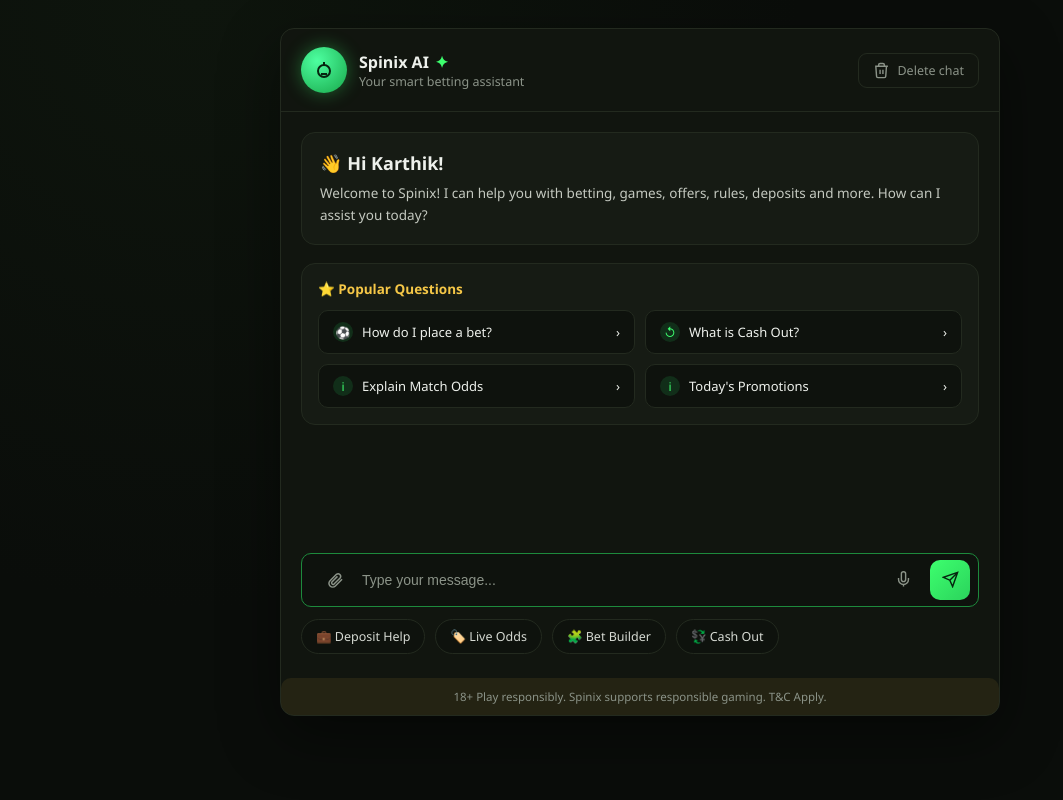
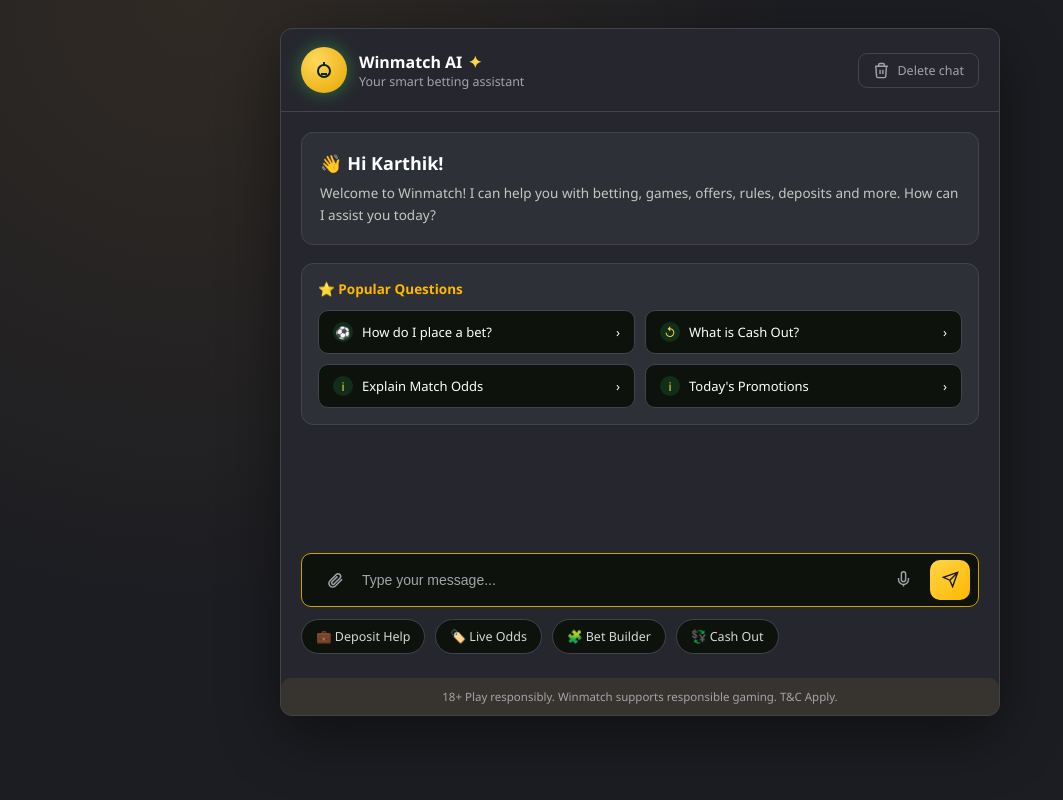
Before and after one commit to karthi3345/chatbot, a Django app: page / in a window 1280 px wide. Shown: the whole page, without its empty margins (0-1063 px from the left). Run offline with Django 5.2, Linux system fonts and the light colour scheme.

Commit message:
Update Chatbot UI Theme to match Winmatch360 branding (Yellow/Red/Dark Grey)

```diff
--- a/templates/chatbot/index.html
+++ b/templates/chatbot/index.html
@@ -3,28 +3,29 @@
 <head>
 <meta charset="UTF-8">
 <meta name="viewport" content="width=device-width, initial-scale=1.0">
-<title>Spinix AI — Smart Betting Assistant</title>
+<title>Winmatch AI — Smart Betting Assistant</title>
 <style>
   :root{
-    --bg: #0a0d0a;
-    --panel: #11150f;
-    --panel-2: #161b14;
-    --border: #232a1f;
-    --green: #2bd35c;
-    --green-bright: #3dff6e;
-    --green-dim: #1d8a3c;
-    --text: #eef1ec;
-    --muted: #8b9388;
-    --gold: #f5c747;
-    --purple-a: #4b1e8c;
-    --purple-b: #1a0f33;
+    --bg: #1c1d22;
+    --panel: #26272e;
+    --panel-2: #2e3038;
+    --border: #43444a;
+    --green: #ffb800;         /* Replaced with Winmatch Yellow */
+    --green-bright: #ffd447;  /* Winmatch Bright Yellow */
+    --green-dim: #cca300;     /* Winmatch Dark Yellow */
+    --text: #ffffff;
+    --muted: #a3a4ab;
+    --gold: #ffb800;
+    --purple-a: #c51a1b;      /* Replaced with Winmatch Red */
+    --purple-b: #6b0c0d;      /* Replaced with Winmatch Dark Red */
     --danger: #ff4d4d;
-    --radius: 14px;
+    --blue: #00b2ff;
+    --radius: 12px;
   }
   *{box-sizing:border-box;}
   html,body{margin:0;padding:0;}
   body{
-    background: radial-gradient(circle at 15% 0%, #0e150d 0%, var(--bg) 45%);
+    background: radial-gradient(circle at 15% 0%, #302a24 0%, var(--bg) 45%);
     color: var(--text);
     font-family: 'Segoe UI', -apple-system, BlinkMacSystemFont, Helvetica, Arial, sans-serif;
     min-height:100vh;
@@ -58,7 +59,7 @@
   }
   .bot-avatar{
     width:46px;height:46px;border-radius:50%;
-    background: radial-gradient(circle at 35% 30%, #4dffa0, #18a84a);
+    background: radial-gradient(circle at 35% 30%, #ffd95c, #e6a600);
     display:flex;align-items:center;justify-content:center;
     box-shadow:0 0 18px rgba(61,255,110,0.35);
     flex:none;
@@ -85,7 +86,7 @@
   .welcome-row .wtext p{margin:0;color:#c4c9c0;font-size:13.5px;line-height:1.6;}
   .welcome-bot{
     width:90px;height:90px;border-radius:50%;flex:none;
-    background: radial-gradient(circle at 35% 30%, #58ffaa, #1ec24d);
+    background: radial-gradient(circle at 35% 30%, #ffe37d, #ffc000);
     display:flex;align-items:center;justify-content:center;
     box-shadow:0 0 30px rgba(61,255,110,0.3);
   }
@@ -111,7 +112,7 @@
   .msg-row{display:flex;gap:10px;max-width:78%;}
   .msg-row.user{align-self:flex-end;flex-direction:row-reverse;}
   .msg-row .m-avatar{width:32px;height:32px;border-radius:50%;flex:none;
-    background: radial-gradient(circle at 35% 30%, #58ffaa, #1ec24d);
+    background: radial-gradient(circle at 35% 30%, #ffe37d, #ffc000);
     display:flex;align-items:center;justify-content:center;}
   .msg-row .m-avatar svg{width:18px;height:18px;}
   .bubble{
@@ -120,7 +121,7 @@
   }
   .msg-row.bot .bubble{background:var(--panel-2);border:1px solid var(--border);border-top-left-radius:4px;}
   .msg-row.user .bubble{background:linear-gradient(135deg, var(--green), var(--green-dim));
-    color:#06250f;font-weight:500;border-top-right-radius:4px;}
+    color:#1c1d22;font-weight:500;border-top-right-radius:4px;}
   .bubble .ts{display:block;text-align:right;font-size:10.5px;margin-top:6px;opacity:.65;}
   .msg-row.bot .bubble .ts{color:var(--muted);}
   .typing{display:flex;gap:4px;padding:4px 0;}
@@ -183,7 +184,7 @@
   .send-btn{
     width:40px;height:40px;border-radius:10px;
     background:linear-gradient(135deg, var(--green-bright), var(--green));
-    color:#06250f;display:flex;align-items:center;justify-content:center;flex:none;
+    color:#1c1d22;display:flex;align-items:center;justify-content:center;flex:none;
   }
   .quick-chip-row{display:flex;gap:10px;margin-top:12px;flex-wrap:wrap;}
   .chip{
@@ -287,7 +288,7 @@
         <svg viewBox="0 0 24 24" fill="none" stroke="#06250f" stroke-width="2"><circle cx="12" cy="13" r="6"/><path d="M12 7V4M9 13h.01M15 13h.01M9 16h6"/></svg>
       </div>
       <div>
-        <div class="ch-title">Spinix AI <span style="color:var(--green-bright)">✦</span></div>
+        <div class="ch-title">Winmatch AI <span style="color:var(--green-bright)">✦</span></div>
         <div class="ch-sub">Your smart betting assistant</div>
       </div>
       <button class="delete-chat-btn" id="deleteChatBtn" title="Delete chat">
@@ -300,7 +301,7 @@
       <div class="welcome-row">
         <div class="wtext">
           <h3>👋 Hi Karthik!</h3>
-          <p>Welcome to Spinix! I can help you with betting, games, offers, rules, deposits and more. How can I assist you today?</p>
+          <p>Welcome to Winmatch! I can help you with betting, games, offers, rules, deposits and more. How can I assist you today?</p>
         </div>
 
       </div>
@@ -319,7 +320,7 @@
 
     <div class="chat-input-wrap">
       <div class="attach-preview" id="attachPreview" style="display:none;"></div>
-      <div class="attach-preview" id="replyPreview" style="display:none; background: rgba(43,211,92,0.05); border-left: 3px solid var(--green-bright);"></div>
+      <div class="attach-preview" id="replyPreview" style="display:none; background: rgba(255,184,0,0.05); border-left: 3px solid var(--green-bright);"></div>
       <div class="chat-input">
         <button class="icon-btn" id="attachBtn" title="Upload file">
           <svg width="18" height="18" viewBox="0 0 24 24" fill="none" stroke="currentColor" stroke-width="2"><path d="M21.4 11.1l-8.9 8.9a5 5 0 01-7.1-7.1l8.5-8.5a3.5 3.5 0 014.9 4.9l-8.1 8.1a2 2 0 01-2.8-2.8l7.4-7.4"/></svg>
@@ -340,7 +341,7 @@
         <div class="chip">💱 Cash Out</div>
       </div>
     </div>
-    <div class="spinix-disclaimer">18+ Play responsibly. Spinix supports responsible gaming. T&amp;C Apply.</div>
+    <div class="spinix-disclaimer">18+ Play responsibly. Winmatch supports responsible gaming. T&amp;C Apply.</div>
   </div>
 
 
```
